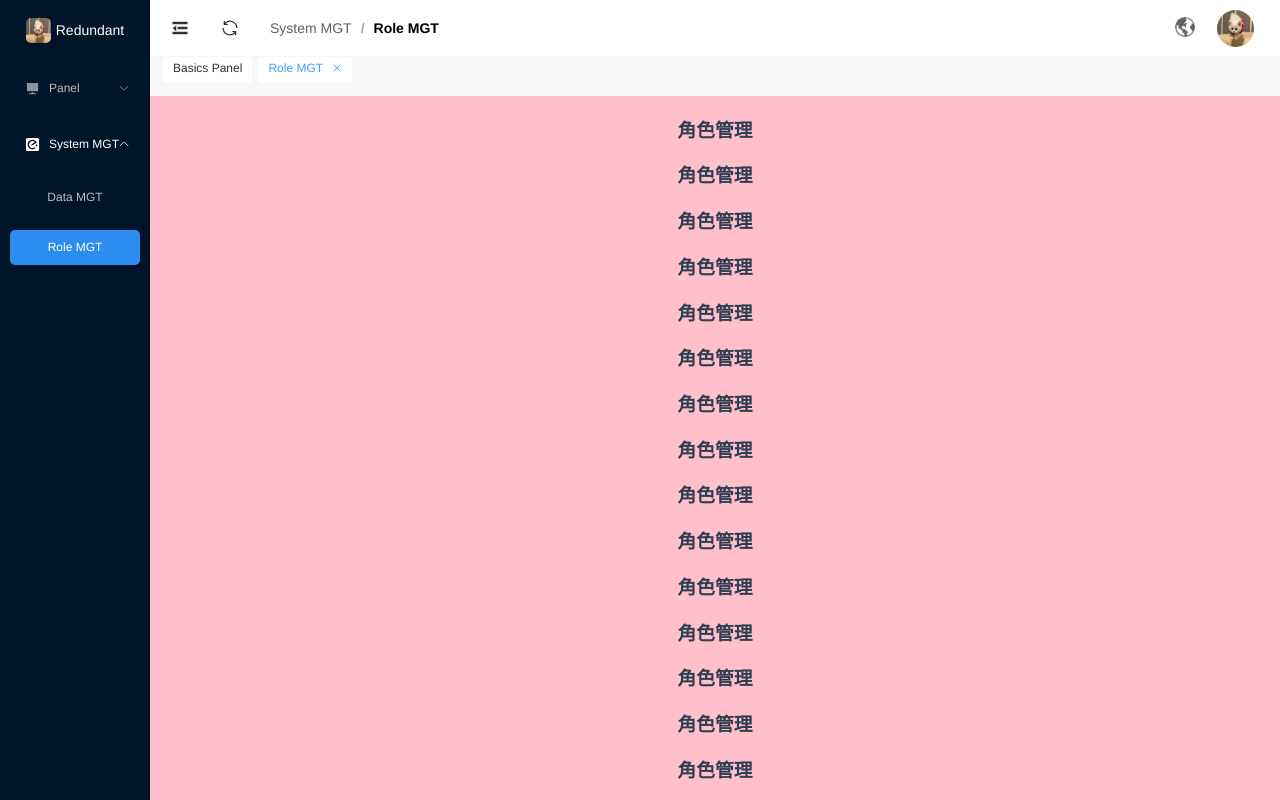
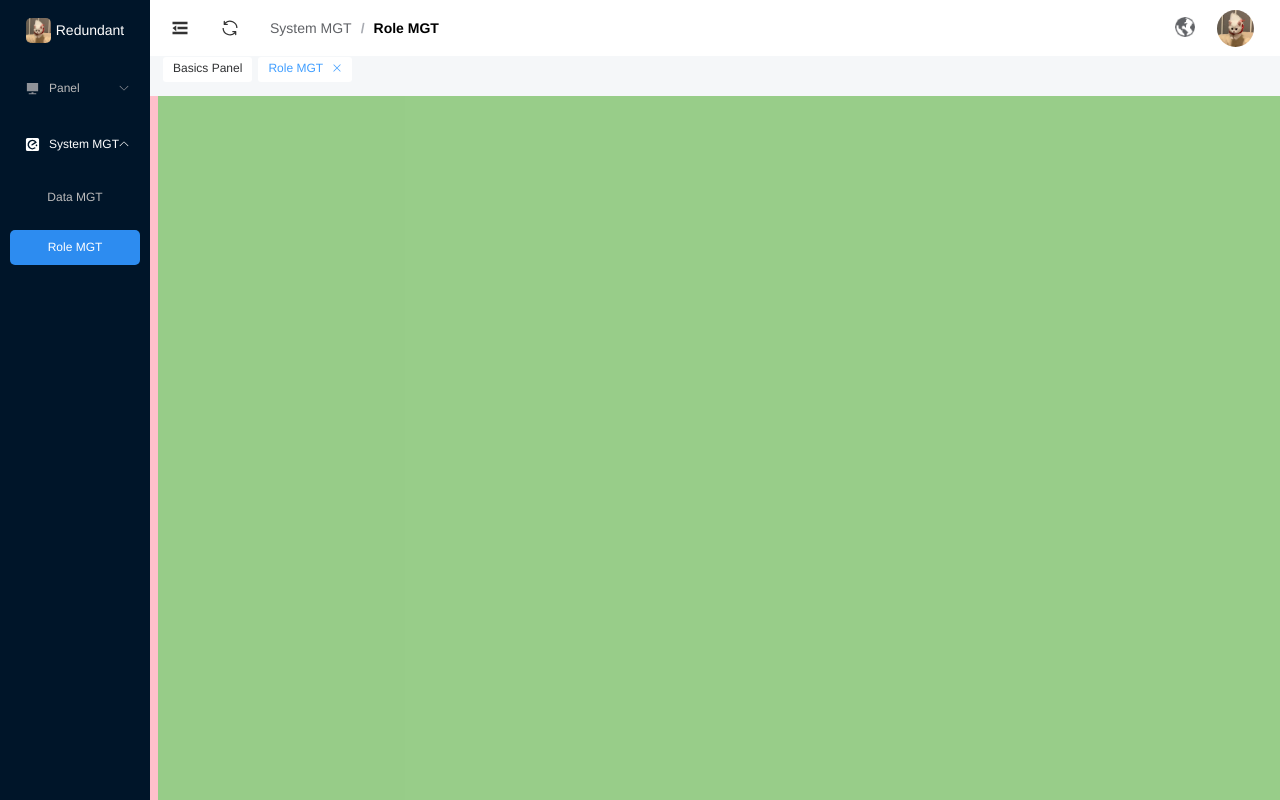
Before and after one commit to axun007/vue3-element-plus-web-, a Vue app: page /#/system/role in a window 1280 px wide. Built offline with nearby package versions, Linux system fonts and the light colour scheme.

Commit message:
测试页面

```diff
--- a/src/views/system/roleList.vue
+++ b/src/views/system/roleList.vue
@@ -1,24 +1,18 @@
 <template>
-  <div>
-    <h1>角色管理</h1>
-    <h1>角色管理</h1>
-    <h1>角色管理</h1>
-    <h1>角色管理</h1>
-    <h1>角色管理</h1>
-    <h1>角色管理</h1>
-    <h1>角色管理</h1>
-    <h1>角色管理</h1>
-    <h1>角色管理</h1>
-    <h1>角色管理</h1>
-    <h1>角色管理</h1>
-    <h1>角色管理</h1>
-    <h1>角色管理</h1>
-    <h1>角色管理</h1>
-    <h1>角色管理</h1>
-    <h1>角色管理</h1>
-    <h1>角色管理</h1>
-    <h1>角色管理</h1>
-    <h1>角色管理</h1>
-    <h1>角色管理</h1>
+  <div class="role_box">
   </div>
-</template>
+ </template>
+
+ <script>
+ export default {
+
+ }
+ </script>
+
+ <style lang="scss" scoped>
+ .role_box{
+    width: 100%;
+    height: 100%;
+    background: rgba($color: rgb(108, 210, 109), $alpha: .7);
+ }
+ </style>
--- a/src/views/system/userList.vue
+++ b/src/views/system/userList.vue
@@ -1,24 +1,18 @@
 <template>
-  <div>
-    <h1>用户管理</h1>
-    <h1>用户管理</h1>
-    <h1>用户管理</h1>
-    <h1>用户管理</h1>
-    <h1>用户管理</h1>
-    <h1>用户管理</h1>
-    <h1>用户管理</h1>
-    <h1>用户管理</h1>
-    <h1>用户管理</h1>
-    <h1>用户管理</h1>
-    <h1>用户管理</h1>
-    <h1>用户管理</h1>
-    <h1>用户管理</h1>
-    <h1>用户管理</h1>
-    <h1>用户管理</h1>
-    <h1>用户管理</h1>
-    <h1>用户管理</h1>
-    <h1>用户管理</h1>
-    <h1>用户管理</h1>
-    <h1>用户管理</h1>
+  <div class="user_box">
   </div>
-</template>
+ </template>
+
+ <script>
+ export default {
+
+ }
+ </script>
+
+ <style lang="scss" scoped>
+ .user_box{
+    width: 100%;
+    height: 100%;
+    background: rgba($color: rgb(62, 134, 222), $alpha: .7);
+ }
+ </style>
```
